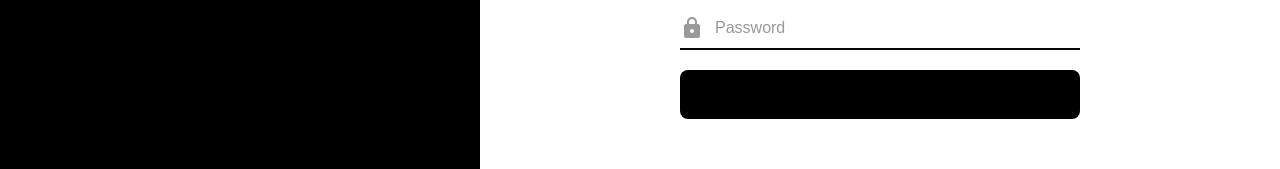
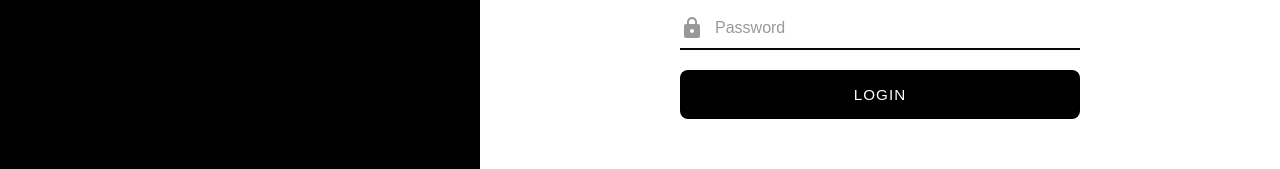
Before and after one commit to SpartaNeel1010/kartadharta, a React (Vite) app: page /login in a window 1280 px wide. Shown: the part 398-567 px from the top of the page. Built offline with nearby package versions, Linux system fonts and the light colour scheme.

Commit message:
submit button colour changed

```diff
--- a/src/components/Booking.css
+++ b/src/components/Booking.css
@@ -161,7 +161,7 @@
 
   .submit-button {
     background-color: #61dafb;
-    color: #000000;
+    color: white;
   }
 
   .submit-button:hover:not(:disabled) {
```
